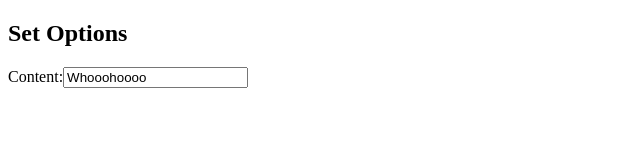
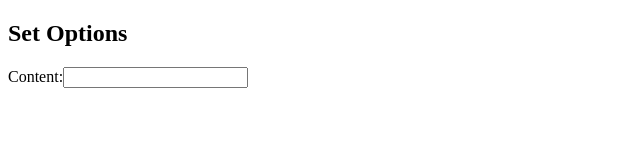
Before and after one commit to soundparticle/meme-generator, a React app: page / in a window 1280 px wide. Shown: the top 160 px of the page, without its empty margins (0-640 px from the left). Built offline with nearby package versions, Linux system fonts and the light colour scheme.

Commit message:
added default image to assets

```diff
--- a/src/components/App.js
+++ b/src/components/App.js
@@ -5,7 +5,7 @@ import React, { Component } from 'react';
 class App extends Component {
 
   state = {
-    content: 'Whooohoooo',
+    content: ' ',
   };
 
   handleContentChange = (content = ' ') => {
```
Also changed, not shown: src/assets/raccoon.jpeg (added).
